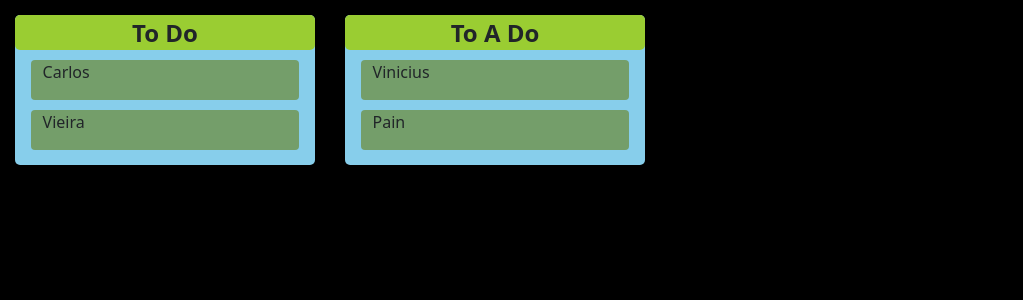
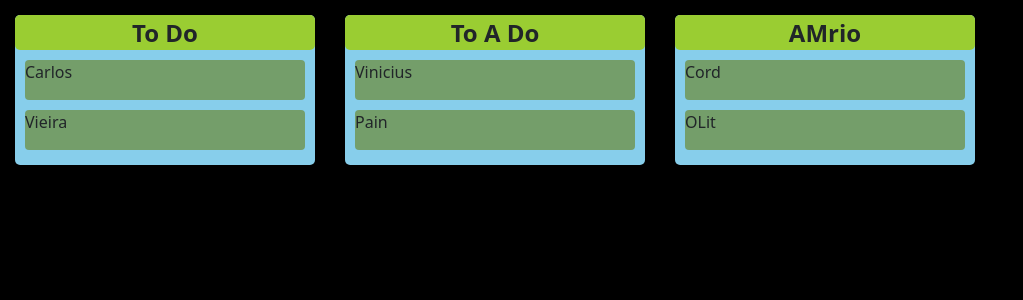
Before and after one commit to luisnavedag/kando, a Django app: page / in a window 1280 px wide. Shown: the part 70-370 px from the top of the page, without its empty margins (0-1023 px from the left). Run offline with Django 4.2, Linux system fonts and the light colour scheme.

Commit message:
boards and items

```diff
--- a/dashboard/templates/dashboard/dashboard.html
+++ b/dashboard/templates/dashboard/dashboard.html
@@ -3,19 +3,17 @@
 {% block content %}
 
 <div>
-    <div class="dashboard-container row align-items-center justify-content-start sortable">
+    <div class="dashboard-container row align-items-start justify-content-start sortable">
 
         <div class="list-board-container droppable">
             <div class="title-list-board-container d-flex align-items-center justify-content-center">
                 <span>To Do</span>
             </div>
 
-            <div class="sortable list-items-board row align-items-center justify-content-center">
+            <div class="sortable list-items-board  align-items-center justify-content-center">
                 <div class="item-board sortable">Carlos</div>
                 <div class="item-board sortable">Vieira</div>
             </div>
-
-            <div class="fill-div"></div>
         </div>
 
          <div class="list-board-container droppable">
@@ -23,15 +21,24 @@
                 <span>To A Do</span>
             </div>
 
-            <div class="sortable list-items-board row align-items-center justify-content-center">
+            <div class="sortable list-items-board flex-row align-items-center justify-content-center">
                 <div class="item-board ">Vinicius</div>
-                <div class="item-board ">Pain</div>
+                <div class="item-board sortable">Pain</div>
             </div>
 
-            <div class="fill-div"></div>
         </div>
 
+        <div class="list-board-container droppable">
+            <div class="title-list-board-container d-flex align-items-center justify-content-center">
+                <span>AMrio</span>
+            </div>
 
+            <div class="sortable list-items-board flex-row align-items-center justify-content-center">
+                <div class="item-board ">Cord</div>
+                <div class="item-board sortable">OLit</div>
+            </div>
+
+        </div>
 
 
 
--- a/static/styles/dashboard.css
+++ b/static/styles/dashboard.css
@@ -7,17 +7,14 @@
     width: 300px;
     /* height: 75vh; */
     height: auto;
-    min-height: 50px;
+    min-height: 100px;
     background-color: skyblue;
     padding: 0;
+    padding-bottom: 15px;
     border-radius: 5px;
-
     box-shadow: 1px 1px 10px rgba(0, 0, 0, 0.3);;
 }
 
-.fill-div{
-    height: 15px;
-}
 
 .title-list-board-container{
     width: inherit;
@@ -40,9 +37,15 @@
 
 
 .item-board{
-    width: 83%;
+    width: 280px;
     height: 40px;
     border-radius: 4px;
     background-color: rgb(116, 158, 106);
     margin-top: 10px;
+    margin-left: 10px;
 }
+
+.item-board:hover{
+    background-color: rgba(255, 255, 0, 0.404);
+
+}
--- a/templates/main.html
+++ b/templates/main.html
@@ -39,35 +39,24 @@
       $( function() { // creates the effect of drag and drop to fixed positions
         $(".item-board").draggable({
 
-            helper: 'original',
-            revert: "invalid"
+            // helper: 'original',
+            // revert: "invalid"
+          appendTo: "body",
+          cursor: "grabbing",
+          helper: 'clone',
+          revert: "invalid"
         });
 
         $( ".sortable" ).sortable({ revert: true });
 
         $('.droppable').droppable({ // allows items to be dropped in
-          tolerance: "fit",
+          tolerance: "intersect",
           accept:".item-board",
           drop:function(event, ui) {
-              ui.draggable.detach().appendTo($(this));
+              //ui.draggable.detach().appendTo($(this));
+              $(this).append($(ui.draggable));
           }
-
-          // drop: function(event, ui) {
-          //   $(".droppable").append($(ui.draggable));
-          // }
         })
-
-        // $( ".draggable" ).draggable({
-        //   axis: "x" ,
-        //   containment: "parent",
-        //   // connectToSortable: ".sortable",
-        //   // connectToSortable: ".item-board",
-        //   helper: "original",
-        //   revert: "invalid",
-        //   delay: 300,
-
-        // }).sortable().css("text-align", "left"); //,  grid: [0, 0 ]
-        // $( ".draggable"  ).disableSelection();
       } );
 
 
```
